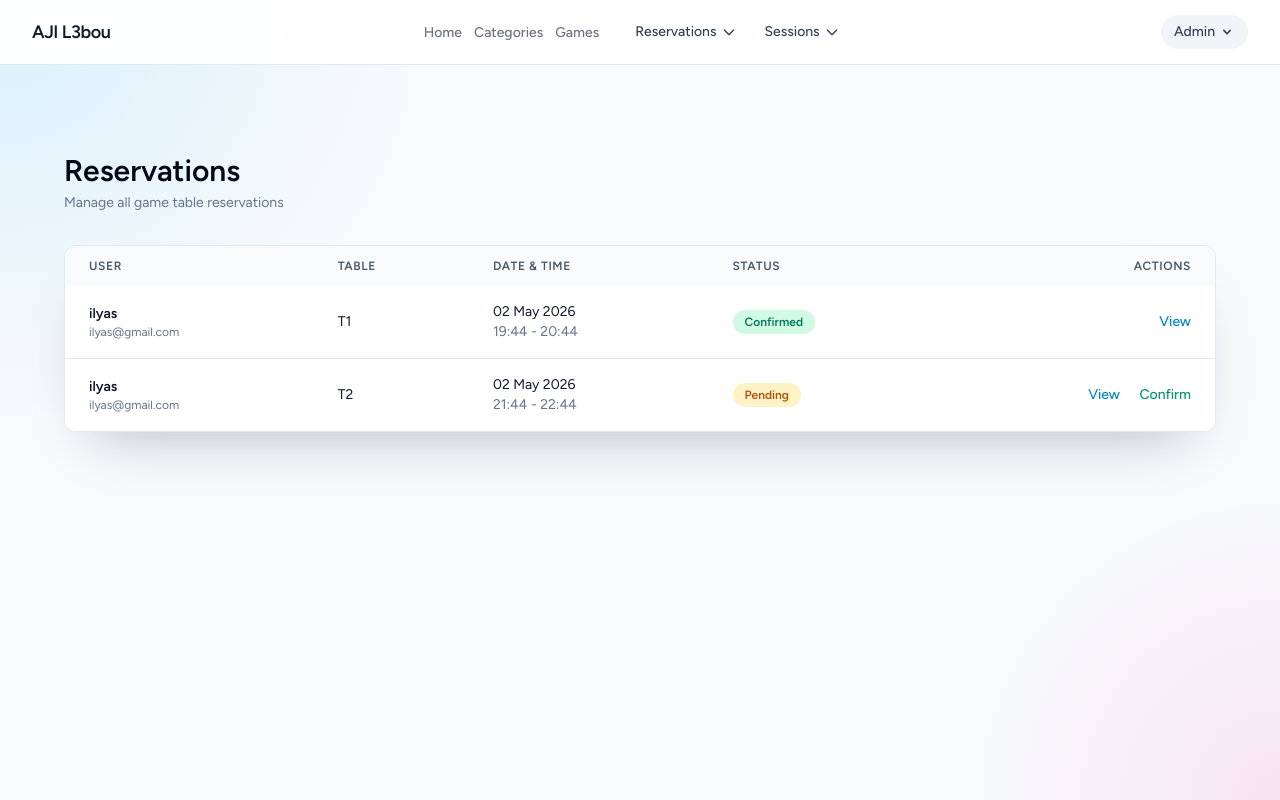
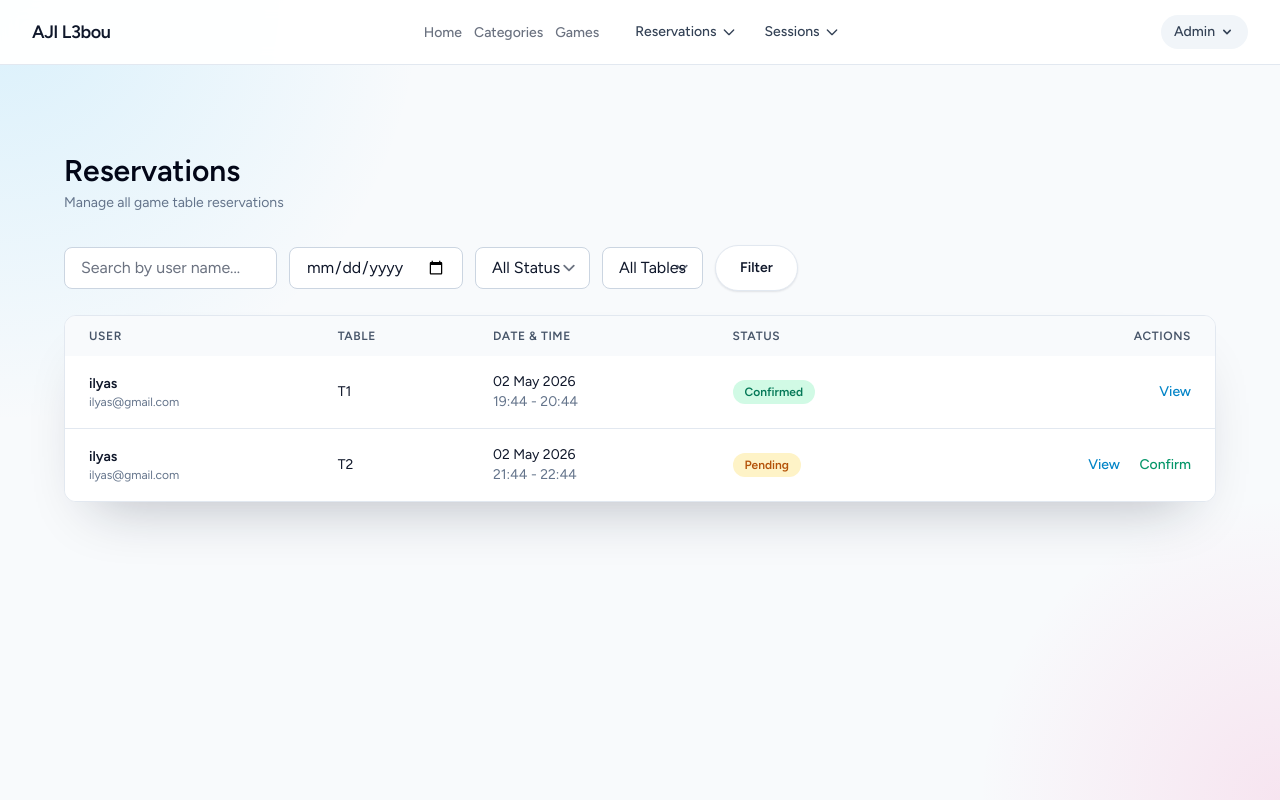
Before and after one commit to IBamou/GameBook, a Laravel app: page /reservations in a window 1280 px wide. Run offline with Laravel 12, Linux system fonts and the light colour scheme; a user stored in the database is signed in; data comes from the database, SQL or seed files in the repository; style sheets or scripts are compiled from the project's sources; some libraries are stand-ins or nearby versions.

Commit message:
Add search and filter functionality
- Add search to Games: by name, category, status
- Add search to Categories: by name
- Add search to Reservations: by user name, date, status, table
- Add filter forms to all index views
- Add clear filters option

```diff
--- a/app/Http/Controllers/ReservationController.php
+++ b/app/Http/Controllers/ReservationController.php
@@ -7,16 +7,28 @@ use App\Http\Requests\ReservationStatusRequest;
 use App\Http\Requests\ReservationStoreRequest;
 use App\Http\Requests\ReservationUpdateRequest;
 use App\Models\Reservation;
-use Illuminate\Support\Facades\Request;
+use Illuminate\Http\Request;
 
 class ReservationController extends Controller
 {
     /**
      * Display a listing of the resource.
      */
-    public function index()
+    public function index(\Illuminate\Http\Request $request)
     {
-        $reservations = Reservation::all();
+        $search = $request->get('search');
+        $status = $request->get('status');
+        $date = $request->get('date');
+        $table = $request->get('table');
+
+        $reservations = Reservation::with(['user', 'table', 'game'])
+            ->when($search, fn($q) => $q->whereHas('user', fn($u) => $u->where('name', 'like', "%{$search}%")))
+            ->when($status, fn($q) => $q->where('status', $status))
+            ->when($date, fn($q) => $q->whereDate('date', $date))
+            ->when($table, fn($q) => $q->where('table_id', $table))
+            ->orderBy('date', 'desc')
+            ->orderBy('start_time')
+            ->get();
 
         return view('reservations.index', compact('reservations'));
     }
--- a/resources/views/reservations/index.blade.php
+++ b/resources/views/reservations/index.blade.php
@@ -9,6 +9,34 @@
                 <p>Manage all game table reservations</p>
             </div>
         </div>
+
+        <form method="GET" class="mb-6 flex flex-wrap gap-3 items-center">
+            <div class="min-w-[180px]">
+                <input type="text" name="search" value="{{ request('search') }}" placeholder="Search by user name..."
+                    class="w-full px-4 py-2 border border-slate-300 rounded-lg focus:ring-2 focus:ring-sky-500">
+            </div>
+            <div class="min-w-[140px]">
+                <input type="date" name="date" value="{{ request('date') }}"
+                    class="w-full px-4 py-2 border border-slate-300 rounded-lg focus:ring-2 focus:ring-sky-500">
+            </div>
+            <select name="status" class="px-4 py-2 border border-slate-300 rounded-lg focus:ring-2 focus:ring-sky-500">
+                <option value="">All Status</option>
+                <option value="pending" {{ request('status') == 'pending' ? 'selected' : '' }}>Pending</option>
+                <option value="confirmed" {{ request('status') == 'confirmed' ? 'selected' : '' }}>Confirmed</option>
+                <option value="cancelled" {{ request('status') == 'cancelled' ? 'selected' : '' }}>Cancelled</option>
+                <option value="completed" {{ request('status') == 'completed' ? 'selected' : '' }}>Completed</option>
+            </select>
+            <select name="table" class="px-4 py-2 border border-slate-300 rounded-lg focus:ring-2 focus:ring-sky-500">
+                <option value="">All Tables</option>
+                @foreach(\App\Models\Table::all() as $table)
+                    <option value="{{ $table->id }}" {{ request('table') == $table->id ? 'selected' : '' }}>Table {{ $table->reference }}</option>
+                @endforeach
+            </select>
+            <button type="submit" class="btn-secondary">Filter</button>
+            @if(request()->anyFilled(['search', 'status', 'date', 'table']))
+                <a href="{{ route('reservations.index') }}" class="text-sm text-slate-500 hover:text-slate-700">Clear</a>
+            @endif
+        </form>
 
         <div class="table-wrapper overflow-x-auto">
             <table class="min-w-full">
```
Also changed, not shown: app/Http/Controllers/CategoryController.php (+9 -2 lines), app/Http/Controllers/GameController.php (+12 -2 lines), resources/views/categories/index.blade.php (+11 -0 lines), resources/views/games/index.blade.php (+22 -0 lines).
